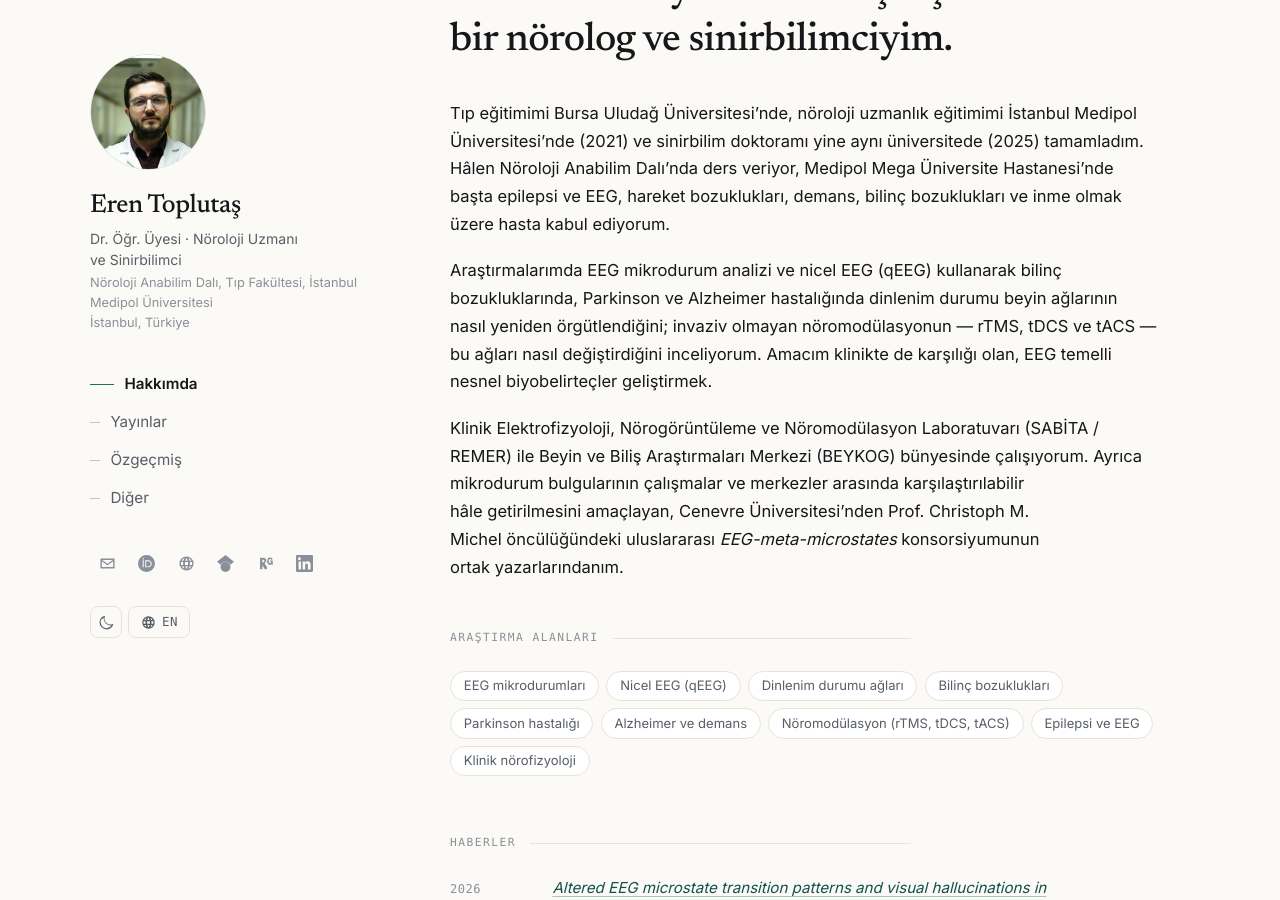
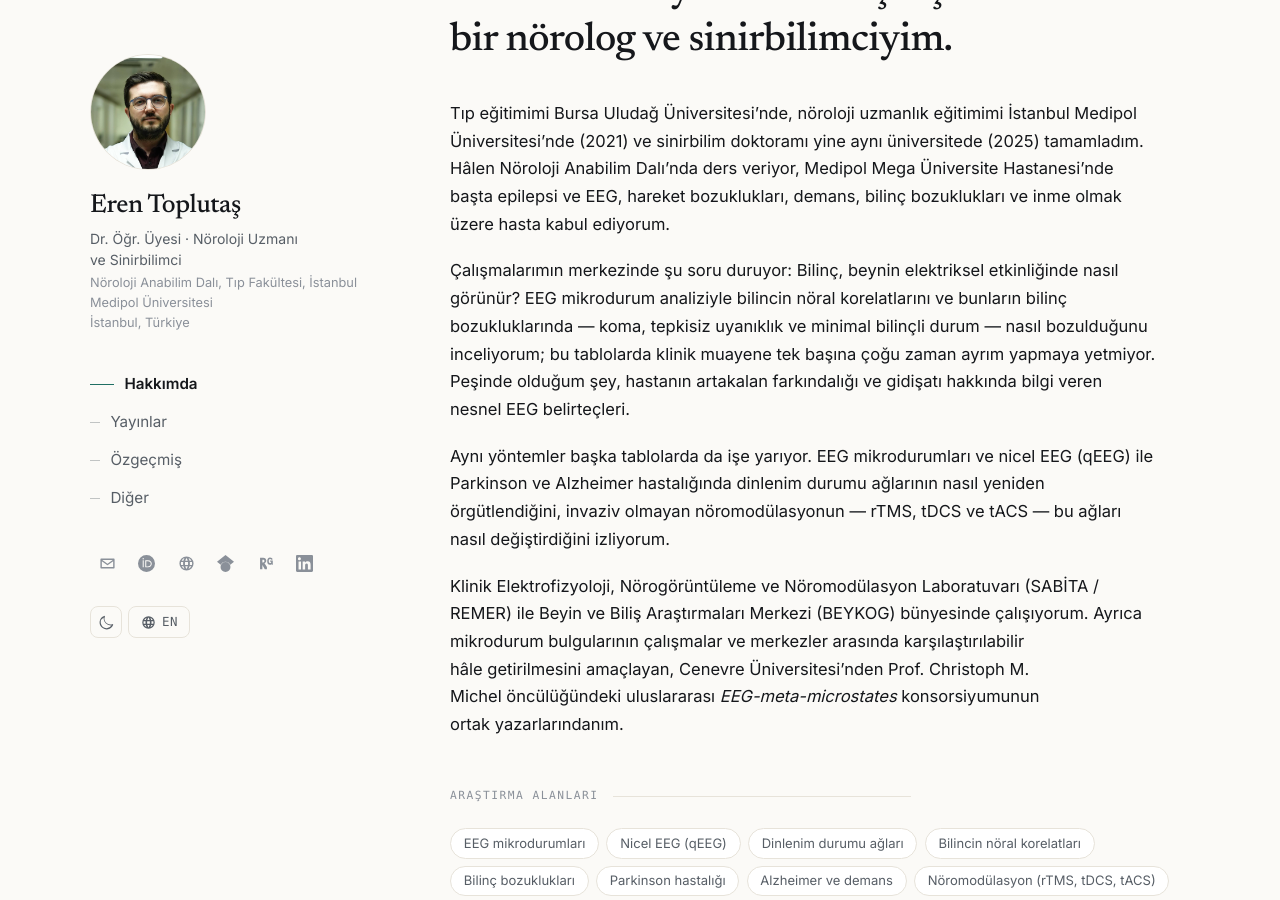
Before and after one commit to erentoplutas/erentoplutas.github.io, a Jekyll site: the page built from tr/index.html, in a window 1280 px wide and 900 px high, scrolled down 251 px. Built offline with Jekyll 4.4.1, drawn with Linux system fonts in a browser that asks for light colours.

Commit message:
Add files via upload

```diff
--- a/_data/profile.yml
+++ b/_data/profile.yml
@@ -41,11 +41,18 @@ bio:
       and see patients at Medipol Mega University Hospital — mainly epilepsy and
       EEG, movement disorders, dementia, disorders of consciousness and stroke.
     - >
-      My research uses EEG microstate analysis and quantitative EEG to ask how
-      resting-state brain networks reorganise in disorders of consciousness,
+      A central question in my work is what consciousness looks like in the
+      brain's electrical activity. Using EEG microstate analysis I study the
+      neural correlates of consciousness and how they break down in disorders of
+      consciousness — coma, unresponsive wakefulness and the minimally conscious
+      state — where the bedside examination alone often cannot separate one
+      condition from another. What I am after is objective EEG markers that say
+      something about a patient's residual awareness and prognosis.
+    - >
+      The same methods carry over to other conditions. With EEG microstates and
+      quantitative EEG I follow how resting-state networks reorganise in
       Parkinson's disease and Alzheimer's disease, and how non-invasive
-      neuromodulation — rTMS, tDCS and tACS — changes them. The aim throughout is
-      objective, EEG-based markers that hold up at the bedside.
+      neuromodulation — rTMS, tDCS and tACS — changes them.
     - >
       I work in the Clinical Electrophysiology, Neuroimaging and Neuromodulation
       Laboratory (SABİTA / REMER) and the Brain and Cognition Research Centre
@@ -62,12 +69,18 @@ bio:
       hareket bozuklukları, demans, bilinç bozuklukları ve inme olmak üzere
       hasta kabul ediyorum.
     - >
-      Araştırmalarımda EEG mikrodurum analizi ve nicel EEG (qEEG) kullanarak
-      bilinç bozukluklarında, Parkinson ve Alzheimer hastalığında dinlenim
-      durumu beyin ağlarının nasıl yeniden örgütlendiğini; invaziv olmayan
-      nöromodülasyonun — rTMS, tDCS ve tACS — bu ağları nasıl değiştirdiğini
-      inceliyorum. Amacım klinikte de karşılığı olan, EEG temelli nesnel
-      biyobelirteçler geliştirmek.
+      Çalışmalarımın merkezinde şu soru duruyor: Bilinç, beynin elektriksel
+      etkinliğinde nasıl görünür? EEG mikrodurum analiziyle bilincin nöral
+      korelatlarını ve bunların bilinç bozukluklarında — koma, tepkisiz
+      uyanıklık ve minimal bilinçli durum — nasıl bozulduğunu inceliyorum; bu
+      tablolarda klinik muayene tek başına çoğu zaman ayrım yapmaya yetmiyor.
+      Peşinde olduğum şey, hastanın artakalan farkındalığı ve gidişatı hakkında
+      bilgi veren nesnel EEG belirteçleri.
+    - >
+      Aynı yöntemler başka tablolarda da işe yarıyor. EEG mikrodurumları ve
+      nicel EEG (qEEG) ile Parkinson ve Alzheimer hastalığında dinlenim durumu
+      ağlarının nasıl yeniden örgütlendiğini, invaziv olmayan nöromodülasyonun —
+      rTMS, tDCS ve tACS — bu ağları nasıl değiştirdiğini izliyorum.
     - >
       Klinik Elektrofizyoloji, Nörogörüntüleme ve Nöromodülasyon Laboratuvarı
       (SABİTA / REMER) ile Beyin ve Biliş Araştırmaları Merkezi (BEYKOG)
@@ -82,6 +95,7 @@ interests:
     - "EEG microstates"
     - "Quantitative EEG (qEEG)"
     - "Resting-state networks"
+    - "Neural correlates of consciousness"
     - "Disorders of consciousness"
     - "Parkinson's disease"
     - "Alzheimer's disease &amp; dementia"
@@ -92,6 +106,7 @@ interests:
     - "EEG mikrodurumları"
     - "Nicel EEG (qEEG)"
     - "Dinlenim durumu ağları"
+    - "Bilincin nöral korelatları"
     - "Bilinç bozuklukları"
     - "Parkinson hastalığı"
     - "Alzheimer ve demans"
```
